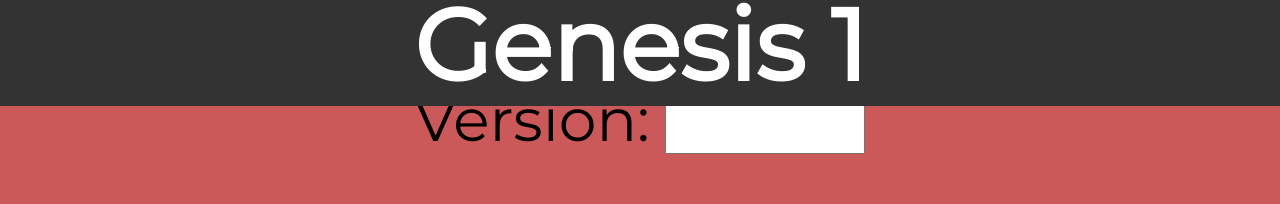
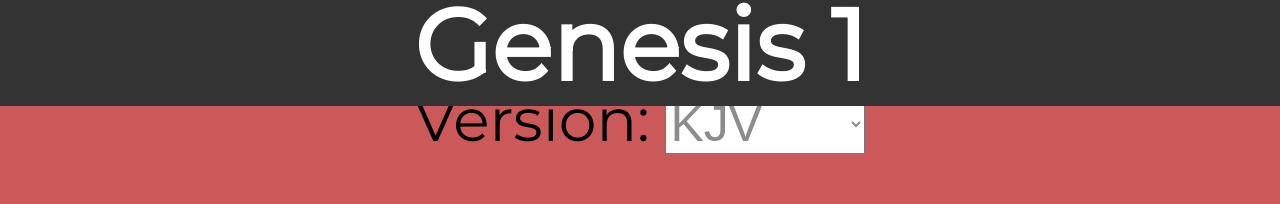
Before and after one commit to yosukeonrails/bibleapp, a plain HTML site: page index.html in a window 1280 px wide. Shown: the part 632-836 px from the top of the page. Drawn offline with nearby package versions, Linux system fonts and the light colour scheme.

```diff
--- a/css/main.css
+++ b/css/main.css
@@ -21,9 +21,7 @@ body {
 .black-canvas {
 	background-color: #333333;
 
-
 }
-
 
 .heading {
 	/*opacity: 0.8;*/
@@ -148,7 +146,7 @@ select {
 	display: inline;
 	width: 60px;
 	font-size: 50px;
-	color:white;
+	color:#8c8c8c;
 
 }
 
```
